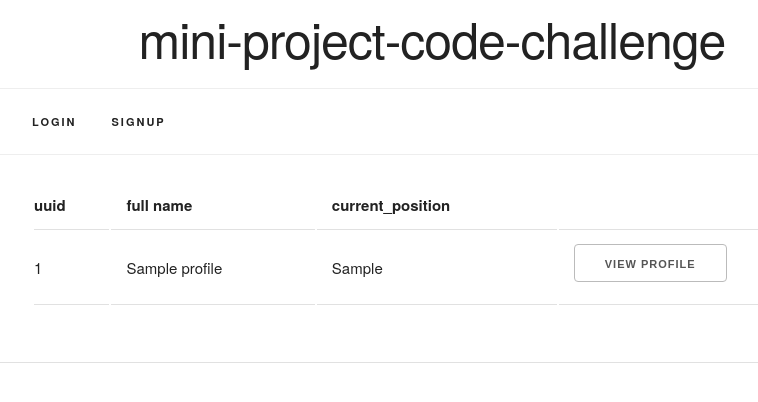
After one commit to aj07mm/test-api-django, a Django app: template test_api_django/templates/registration/profiles.html in a window 1280 px wide. The commit adds this page. Shown: the top 402 px of the page, without its empty margins (208-966 px from the left). Run offline with Django 3.2, Linux system fonts and the light colour scheme; the template is opened without the code that fills it: most values are stand-ins (such as "Sample title", 1, 10 or a date in 2020); parts of the project's set-up code (start-up, migrations or seed data) failed here and were passed over.

Commit message:
profiles page

```diff
--- a/test_api_django/project/apps/restaurants/models.py
+++ b/test_api_django/project/apps/restaurants/models.py
@@ -24,6 +24,9 @@ class Profile(models.Model):
     about_you = models.TextField(max_length=255, blank=True)
     topics = models.ManyToManyField(Topic, blank=False, related_name='topics')
 
+    def get_full_name(self):
+        return self.first_name + ' ' + self.last_name
+
 
 @receiver(post_save, sender=User)
 def create_user_profile(sender, instance, created, **kwargs):
--- a/test_api_django/project/urls.py
+++ b/test_api_django/project/urls.py
@@ -17,6 +17,11 @@ urlpatterns = (
         login_required(views.ProfileDetail.as_view()),
         name='profile_detail'
     ),
+    url(
+        r'^profiles/$',
+        login_required(views.Profiles.as_view()),
+        name='profiles'
+    ),
     url(r'^login/$', auth_views.login, name='login'),
     url(r'^logout/$', auth_views.logout, name='logout'),
     url(r'^admin/', admin.site.urls),
--- a/test_api_django/templates/base.html
+++ b/test_api_django/templates/base.html
@@ -239,12 +239,11 @@
                 <div class="container">
                     <ul class="navbar-list">
                         {% if user.is_authenticated %}
-
-                            <li class="navbar-item">Hi {{ user.username }}!</li>
                             <li class="navbar-item">
-                                <a class="navbar-link" href="{% url 'profile_detail' profile_id=user.profile.uuid %}">My profile ({{ user.profile.uuid }})</a>
+                                <a class="navbar-link" href="{% url 'profile_detail' profile_id=user.profile.uuid %}">My profile ({{ user.username }})</a>
                             </li>
                             <li class="navbar-item"><a class="navbar-link" href="{% url 'logout' %}">Logout</a></li>
+                            <li class="navbar-item"><a class="navbar-link" href="{% url 'profiles' %}">Profiles</a></li>
                         {% else %}
                             <li class="navbar-item"><a class="navbar-link" href="{% url 'login' %}">Login</a></li>
                             <li class="navbar-item"><a class="navbar-link" href="{% url 'signup' %}">Signup</a></li>
--- /dev/null
+++ b/test_api_django/templates/registration/profiles.html
@@ -0,0 +1,24 @@
+{% extends 'base.html' %}
+{% block content %}
+
+<table class="u-full-width">
+    <thead>
+        <tr>
+            <th>uuid</th>
+            <th>full name</th>
+            <th>current_position</th>
+            <th></th>
+        </tr>
+    </thead>
+    <tbody>
+        {% for profile in profiles %}
+            <tr>
+                <td>{{ profile.uuid }}</td>
+                <td>{{ profile.get_full_name }}</td>
+                <td>{{ profile.current_position }}</td>
+                <td><button>View profile</button></td>
+            </tr>
+        {% endfor %}
+    </tbody>
+</table>
+{% endblock %}
```
Also changed, not shown: test_api_django/project/apps/restaurants/views.py (+7 -0 lines).
